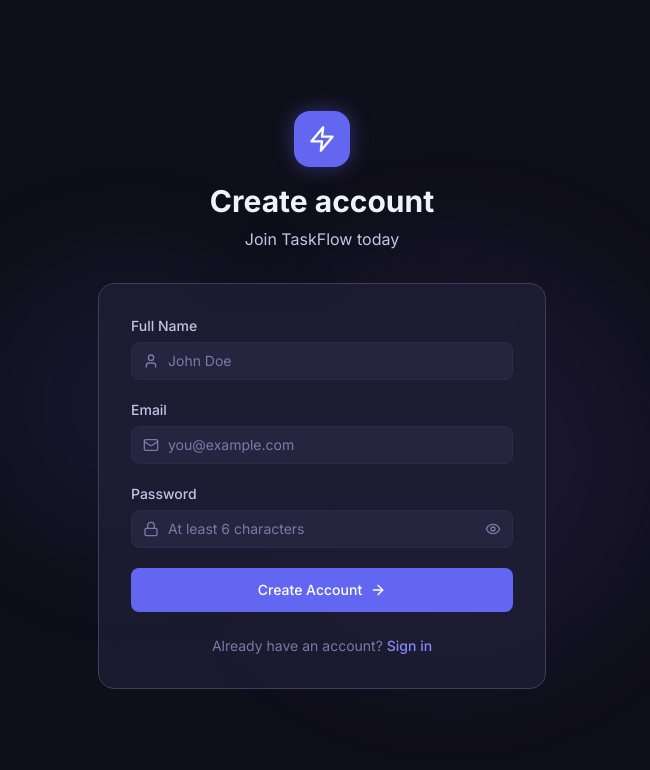
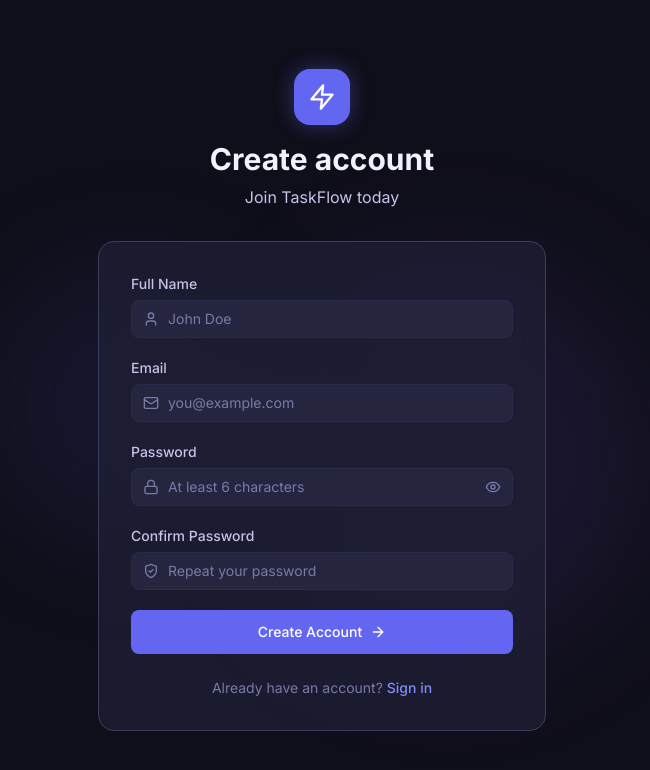
Before and after one commit to CodesRahul96/TaskFlow-Client, a React (Vite) app: page /register in a window 1280 px wide. Shown: the top 770 px of the page, without its empty margins (318-968 px from the left). Built offline with nearby package versions, Linux system fonts and the light colour scheme; no server answers.

Commit message:
Implement auth validation and human-centric refactor

```diff
--- a/src/pages/Login.jsx
+++ b/src/pages/Login.jsx
@@ -1,18 +1,41 @@
-import { useState } from 'react';
+import { useState, useEffect } from 'react';
 import { Link, useNavigate } from 'react-router-dom';
-import { Zap, Mail, Lock, Eye, EyeOff, ArrowRight } from 'lucide-react';
+import { Zap, Mail, Lock, Eye, EyeOff, ArrowRight, ShieldAlert } from 'lucide-react';
 import useAuthStore from '../store/authStore';
 
 export default function Login() {
   const [form, setForm] = useState({ email: '', password: '' });
   const [showPass, setShowPass] = useState(false);
+  const [errors, setErrors] = useState({});
   const { login, loading, setGuestMode } = useAuthStore();
   const navigate = useNavigate();
 
+  // Real-time validation
+  useEffect(() => {
+    const validate = () => {
+      const newErrors = {};
+      if (form.email && !/\S+@\S+\.\S+/.test(form.email)) newErrors.email = 'Invalid email format';
+      setErrors(newErrors);
+    };
+    validate();
+  }, [form]);
+
   const handleSubmit = async (e) => {
     e.preventDefault();
+    if (Object.keys(errors).length > 0) return;
+
     const result = await login(form.email, form.password);
-    if (result.success) navigate('/');
+    if (result.success) {
+      navigate('/');
+    } else if (result.errors) {
+      const serverErrors = {};
+      result.errors.forEach(err => {
+        serverErrors[err.field] = err.message;
+      });
+      setErrors(f => ({ ...f, ...serverErrors }));
+    } else if (result.message) {
+      setErrors(f => ({ ...f, general: result.message }));
+    }
   };
 
   const handleGuest = () => {
@@ -40,6 +63,12 @@
 
         {/* Form */}
         <div className="glass rounded-2xl p-6 sm:p-8 border border-border-default">
+          {errors.general && (
+            <div className="mb-4 p-3 rounded-lg bg-red-500/10 border border-red-500/20 text-red-500 text-sm flex items-center gap-2">
+              <ShieldAlert size={16} /> {errors.general}
+            </div>
+          )}
+
           <form onSubmit={handleSubmit} className="space-y-5">
             <div>
               <label className="block text-sm font-medium text-text-secondary mb-1.5">Email</label>
@@ -47,13 +76,14 @@
                 <Mail size={16} className="absolute left-3 top-1/2 -translate-y-1/2 text-text-muted" />
                 <input
                   type="email"
-                  className="input-field pl-9"
+                  className={`input-field pl-9 ${errors.email ? 'border-red-500/50' : ''}`}
                   placeholder="you@example.com"
                   value={form.email}
                   onChange={e => setForm(f => ({ ...f, email: e.target.value }))}
                   required
                 />
               </div>
+              {errors.email && <p className="text-red-500 text-xs mt-1">{errors.email}</p>}
             </div>
 
             <div>
@@ -62,7 +92,7 @@
                 <Lock size={16} className="absolute left-3 top-1/2 -translate-y-1/2 text-text-muted" />
                 <input
                   type={showPass ? 'text' : 'password'}
-                  className="input-field pl-9 pr-10"
+                  className={`input-field pl-9 pr-10 ${errors.password ? 'border-red-500/50' : ''}`}
                   placeholder="••••••••"
                   value={form.password}
                   onChange={e => setForm(f => ({ ...f, password: e.target.value }))}
@@ -76,12 +106,13 @@
                   {showPass ? <EyeOff size={16} /> : <Eye size={16} />}
                 </button>
               </div>
+              {errors.password && <p className="text-red-500 text-xs mt-1">{errors.password}</p>}
             </div>
 
             <button
               type="submit"
-              disabled={loading}
-              className="btn-primary w-full flex items-center justify-center gap-2 py-3"
+              disabled={loading || Object.keys(errors).length > 0}
+              className="btn-primary w-full flex items-center justify-center gap-2 py-3 disabled:opacity-50 disabled:cursor-not-allowed"
             >
               {loading ? (
                 <div className="w-5 h-5 border-2 border-white/30 border-t-white rounded-full animate-spin" />
--- a/src/pages/Register.jsx
+++ b/src/pages/Register.jsx
@@ -1,18 +1,64 @@
-import { useState } from 'react';
+import { useState, useEffect } from 'react';
 import { Link, useNavigate } from 'react-router-dom';
-import { Zap, Mail, Lock, User, Eye, EyeOff, ArrowRight } from 'lucide-react';
+import { Zap, Mail, Lock, User, Eye, EyeOff, ArrowRight, ShieldCheck, ShieldAlert } from 'lucide-react';
 import useAuthStore from '../store/authStore';
 
 export default function Register() {
-  const [form, setForm] = useState({ name: '', email: '', password: '' });
+  const [form, setForm] = useState({ name: '', email: '', password: '', confirmPassword: '' });
   const [showPass, setShowPass] = useState(false);
+  const [errors, setErrors] = useState({});
+  const [strength, setStrength] = useState({ score: 0, label: 'Weak', color: 'bg-red-500' });
   const { register, loading } = useAuthStore();
   const navigate = useNavigate();
 
+  // Real-time password strength and validation
+  useEffect(() => {
+    const validate = () => {
+      const newErrors = {};
+      if (form.email && !/\S+@\S+\.\S+/.test(form.email)) newErrors.email = 'Invalid email format';
+      if (form.password && form.password.length < 6) newErrors.password = 'Password must be at least 6 characters';
+      if (form.password && !/\d/.test(form.password)) newErrors.password = 'Include at least one number';
+      if (form.confirmPassword && form.password !== form.confirmPassword) newErrors.confirmPassword = 'Passwords do not match';
+      setErrors(newErrors);
+
+      // Strength calculation
+      let score = 0;
+      if (form.password.length >= 6) score++;
+      if (form.password.length >= 10) score++;
+      if (/[A-Z]/.test(form.password)) score++;
+      if (/\d/.test(form.password)) score++;
+      if (/[^A-Za-z0-9]/.test(form.password)) score++;
+
+      const levels = [
+        { label: 'Very Weak', color: 'bg-red-500' },
+        { label: 'Weak', color: 'bg-orange-500' },
+        { label: 'Fair', color: 'bg-yellow-500' },
+        { label: 'Good', color: 'bg-blue-500' },
+        { label: 'Strong', color: 'bg-green-500' },
+        { label: 'Very Strong', color: 'bg-emerald-500' }
+      ];
+      setStrength({ score, ...levels[score] || levels[0] });
+    };
+    validate();
+  }, [form]);
+
   const handleSubmit = async (e) => {
     e.preventDefault();
+    if (Object.keys(errors).length > 0) return;
+
     const result = await register(form.name, form.email, form.password);
-    if (result.success) navigate('/');
+    if (result.success) {
+      navigate('/');
+    } else if (result.errors) {
+      // Map server errors
+      const serverErrors = {};
+      result.errors.forEach(err => {
+        serverErrors[err.field] = err.message;
+      });
+      setErrors(f => ({ ...f, ...serverErrors }));
+    } else if (result.message) {
+      setErrors(f => ({ ...f, general: result.message }));
+    }
   };
 
   return (
@@ -32,6 +78,12 @@
         </div>
 
         <div className="glass rounded-2xl p-6 sm:p-8 border border-border-default">
+          {errors.general && (
+            <div className="mb-4 p-3 rounded-lg bg-red-500/10 border border-red-500/20 text-red-500 text-sm flex items-center gap-2">
+              <ShieldAlert size={16} /> {errors.general}
+            </div>
+          )}
+
           <form onSubmit={handleSubmit} className="space-y-5">
             <div>
               <label className="block text-sm font-medium text-text-secondary mb-1.5">Full Name</label>
@@ -39,13 +91,14 @@
                 <User size={16} className="absolute left-3 top-1/2 -translate-y-1/2 text-text-muted" />
                 <input
                   type="text"
-                  className="input-field pl-9"
+                  className={`input-field pl-9 ${errors.name ? 'border-red-500/50' : ''}`}
                   placeholder="John Doe"
                   value={form.name}
                   onChange={e => setForm(f => ({ ...f, name: e.target.value }))}
                   required
                 />
               </div>
+              {errors.name && <p className="text-red-500 text-xs mt-1">{errors.name}</p>}
             </div>
 
             <div>
@@ -54,13 +107,14 @@
                 <Mail size={16} className="absolute left-3 top-1/2 -translate-y-1/2 text-text-muted" />
                 <input
                   type="email"
-                  className="input-field pl-9"
+                  className={`input-field pl-9 ${errors.email ? 'border-red-500/50' : ''}`}
                   placeholder="you@example.com"
                   value={form.email}
                   onChange={e => setForm(f => ({ ...f, email: e.target.value }))}
                   required
                 />
               </div>
+              {errors.email && <p className="text-red-500 text-xs mt-1">{errors.email}</p>}
             </div>
 
             <div>
@@ -69,12 +123,11 @@
                 <Lock size={16} className="absolute left-3 top-1/2 -translate-y-1/2 text-text-muted" />
                 <input
                   type={showPass ? 'text' : 'password'}
-                  className="input-field pl-9 pr-10"
+                  className={`input-field pl-9 pr-10 ${errors.password ? 'border-red-500/50' : ''}`}
                   placeholder="At least 6 characters"
                   value={form.password}
                   onChange={e => setForm(f => ({ ...f, password: e.target.value }))}
                   required
-                  minLength={6}
                 />
                 <button
                   type="button"
@@ -84,12 +137,45 @@
                   {showPass ? <EyeOff size={16} /> : <Eye size={16} />}
                 </button>
               </div>
+
+              {/* Strength Indicator */}
+              {form.password && (
+                <div className="mt-2 space-y-1.5">
+                  <div className="flex justify-between text-[10px] font-bold uppercase tracking-wider">
+                    <span className="text-text-muted">Strength</span>
+                    <span className={strength.color.replace('bg-', 'text-')}>{strength.label}</span>
+                  </div>
+                  <div className="h-1 w-full bg-surface-2 rounded-full overflow-hidden">
+                    <div
+                      className={`h-full transition-all duration-500 ${strength.color}`}
+                      style={{ width: `${(strength.score / 5) * 100}%` }}
+                    />
+                  </div>
+                </div>
+              )}
+              {errors.password && <p className="text-red-500 text-xs mt-1">{errors.password}</p>}
+            </div>
+
+            <div>
+              <label className="block text-sm font-medium text-text-secondary mb-1.5">Confirm Password</label>
+              <div className="relative">
+                <ShieldCheck size={16} className="absolute left-3 top-1/2 -translate-y-1/2 text-text-muted" />
+                <input
+                  type="password"
+                  className={`input-field pl-9 ${errors.confirmPassword ? 'border-red-500/50' : ''}`}
+                  placeholder="Repeat your password"
+                  value={form.confirmPassword}
+                  onChange={e => setForm(f => ({ ...f, confirmPassword: e.target.value }))}
+                  required
+                />
+              </div>
+              {errors.confirmPassword && <p className="text-red-500 text-xs mt-1">{errors.confirmPassword}</p>}
             </div>
 
             <button
               type="submit"
-              disabled={loading}
-              className="btn-primary w-full flex items-center justify-center gap-2 py-3"
+              disabled={loading || Object.keys(errors).length > 0}
+              className="btn-primary w-full flex items-center justify-center gap-2 py-3 disabled:opacity-50 disabled:cursor-not-allowed"
             >
               {loading ? (
                 <div className="w-5 h-5 border-2 border-white/30 border-t-white rounded-full animate-spin" />
```
